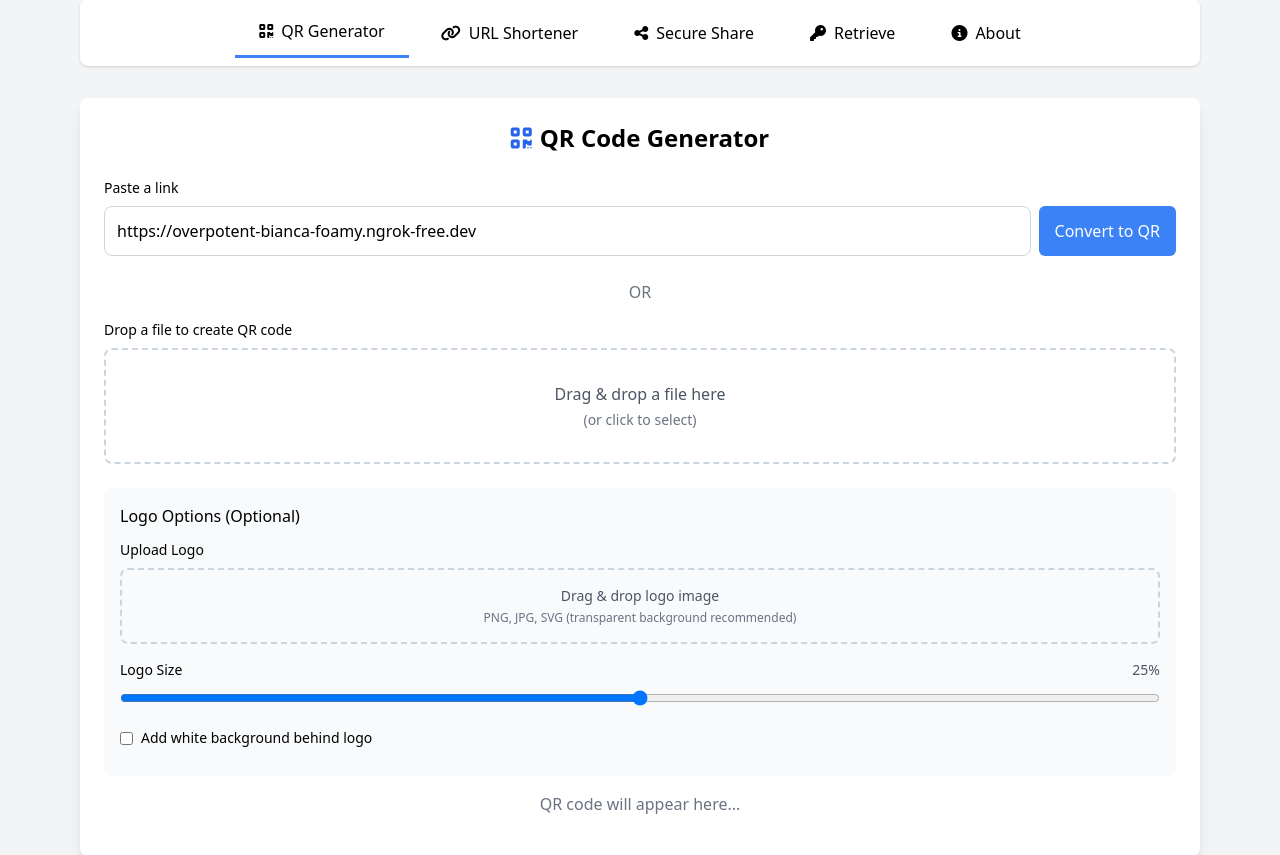
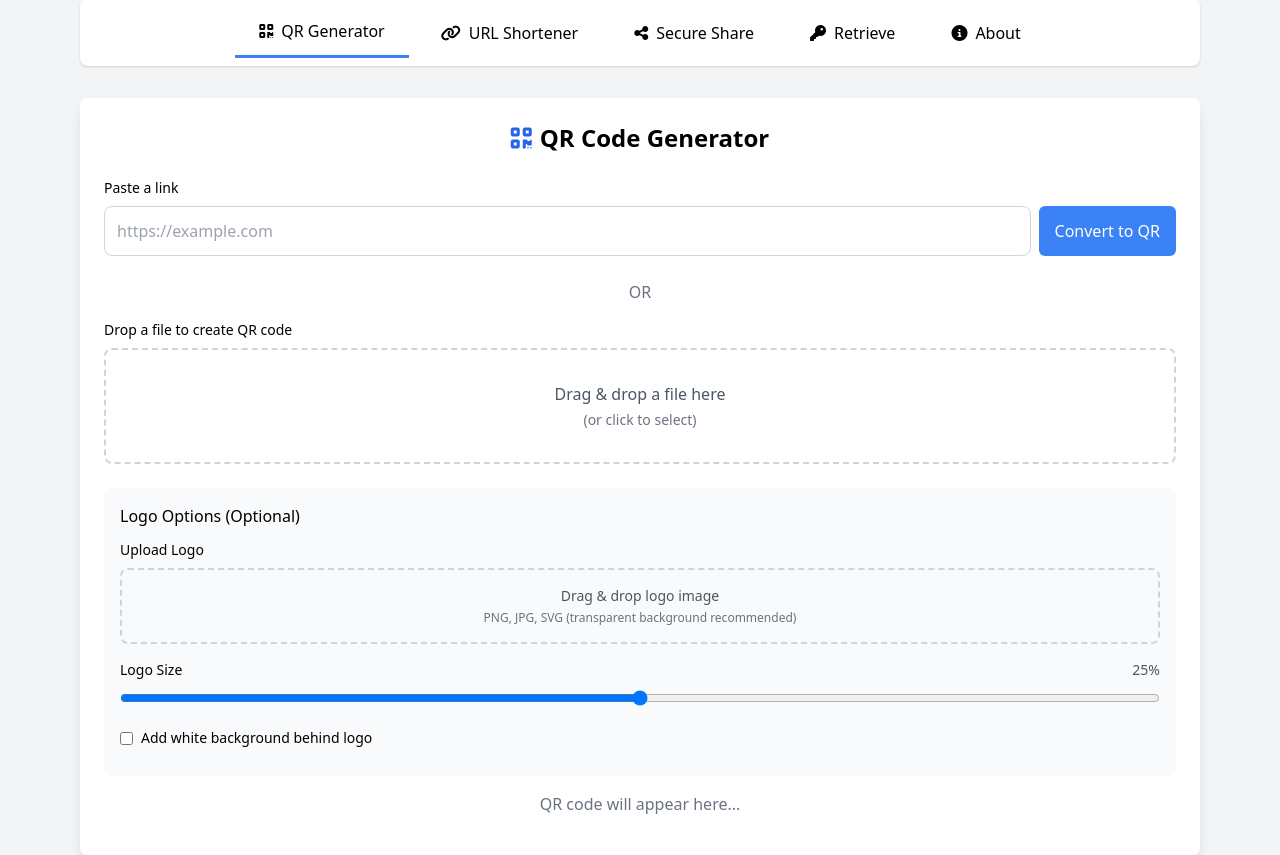
Before and after one commit to eventflowapp2026-ux/omni-share, a Flask app: page / in a window 1280 px wide. Shown: the part 197-1052 px from the top of the page. Run offline with Flask 3, Linux system fonts and the light colour scheme; some libraries are stand-ins or nearby versions.

Commit message:
Update website with all changes

```diff
--- a/templates/index.html
+++ b/templates/index.html
@@ -111,7 +111,7 @@
               <input type="text"
                      name="url"
                      placeholder="https://example.com"
-                     value="https://overpotent-bianca-foamy.ngrok-free.dev"
+
                      class="flex-1 p-3 border border-gray-300 rounded-lg focus:ring-2 focus:ring-blue-500 focus:border-transparent"
                      hx-post="/qr/url"
                      hx-trigger="keyup changed delay:800ms"
```
